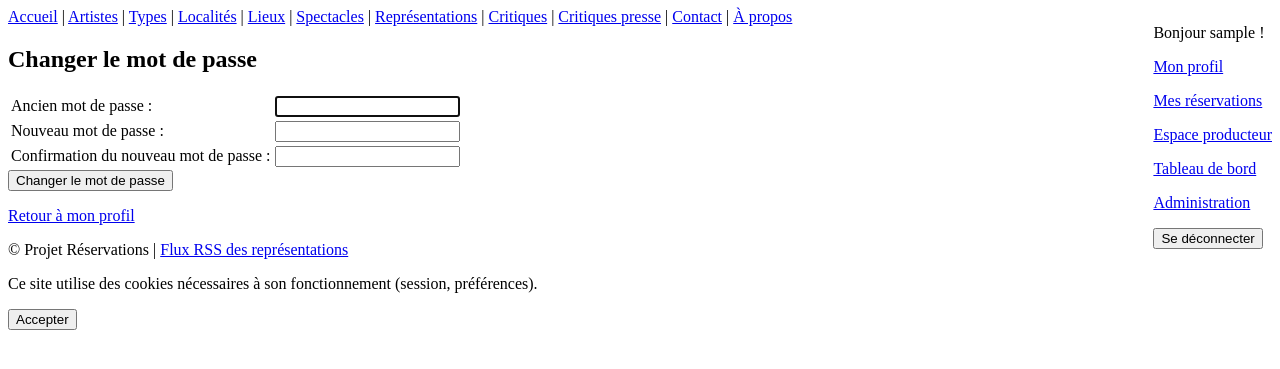
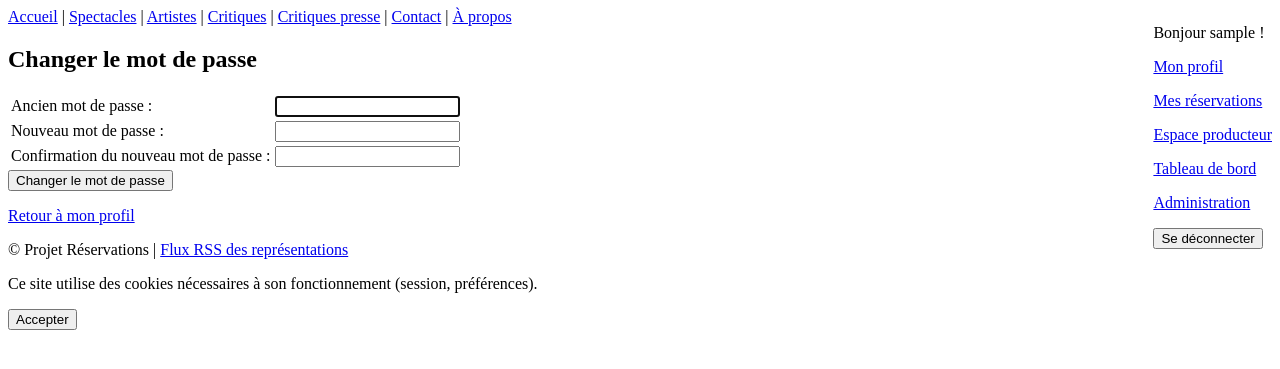
Before and after one commit to Nono1070/projets_pour_examen, a Django app: page /accounts/password_change/ in a window 1280 px wide. Shown: the top 369 px of the page. Run offline with Django 5.2, Linux system fonts and the light colour scheme; the visitor is signed in with stand-in values (Sample User, id 1).

Commit message:
Nav publique : retrait des tables de gestion/reference
Types, Localites, Lieux et Representations sont des tables de gestion
(la ou on cree les donnees de reference), pas du contenu de catalogue
pour un visiteur - elles etaient deja accessibles depuis le tableau de
bord admin ("Gestion du catalogue"), doublon inutile et deroutant dans
le menu public.

Menu visiteur final : Accueil | Spectacles | Artistes | Critiques |
Critiques presse | Contact | A propos.

```diff
--- a/reservations/templates/layouts/base.html
+++ b/reservations/templates/layouts/base.html
@@ -35,12 +35,8 @@
 
         <nav>
             <a href="{% url 'reservations:index' %}">Accueil</a> |
+            <a href="{% url 'reservations:show_index' %}">Spectacles</a> |
             <a href="{% url 'reservations:artist_index' %}">Artistes</a> |
-            <a href="{% url 'reservations:type_index' %}">Types</a> |
-            <a href="{% url 'reservations:locality_index' %}">Localités</a> |
-            <a href="{% url 'reservations:location_index' %}">Lieux</a> |
-            <a href="{% url 'reservations:show_index' %}">Spectacles</a> |
-            <a href="{% url 'reservations:representation_index' %}">Représentations</a> |
             <a href="{% url 'reservations:review_index' %}">Critiques</a> |
             <a href="{% url 'reservations:press_article_index' %}">Critiques presse</a> |
             <a href="{% url 'reservations:contact' %}">Contact</a> |
```
